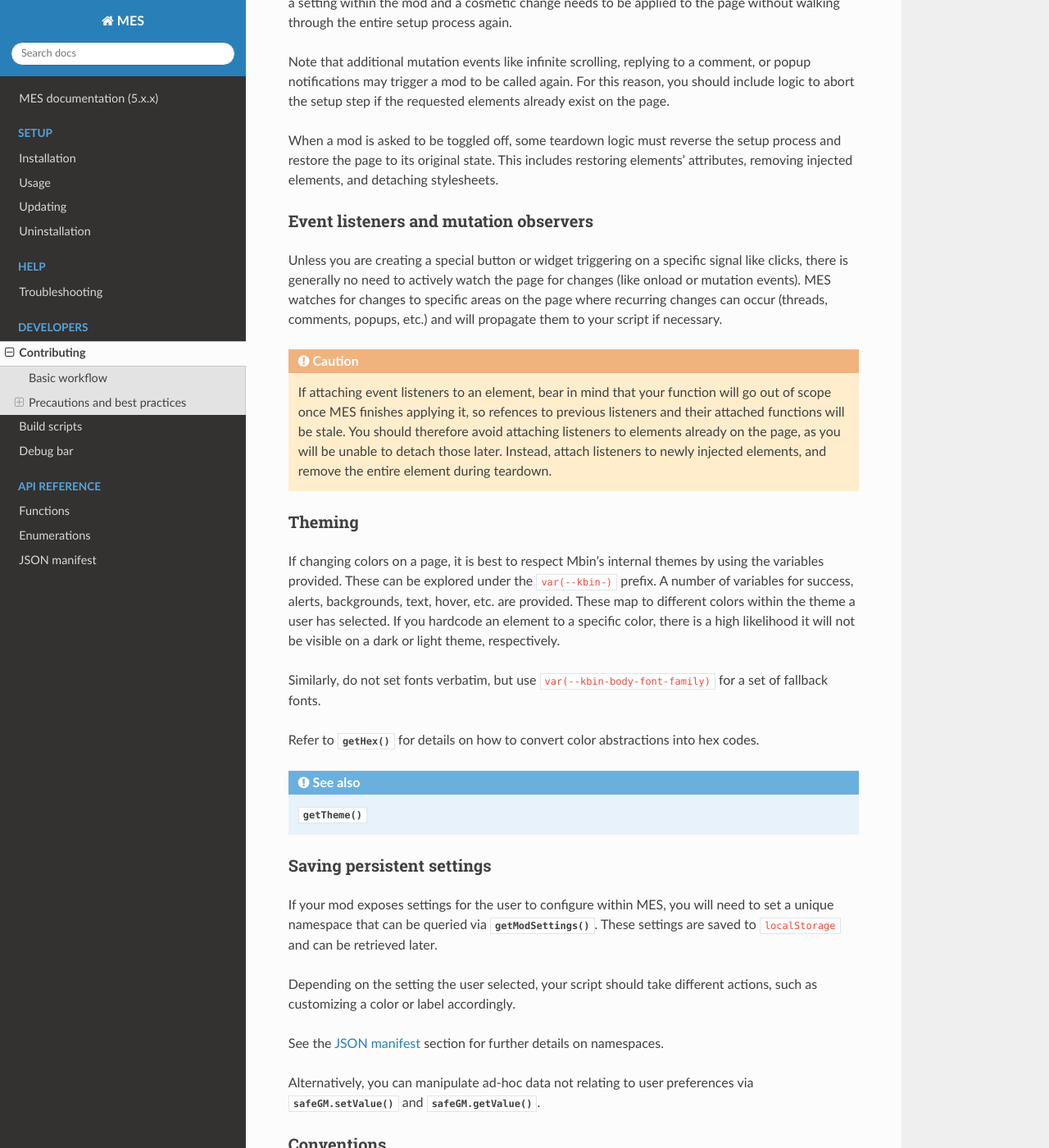
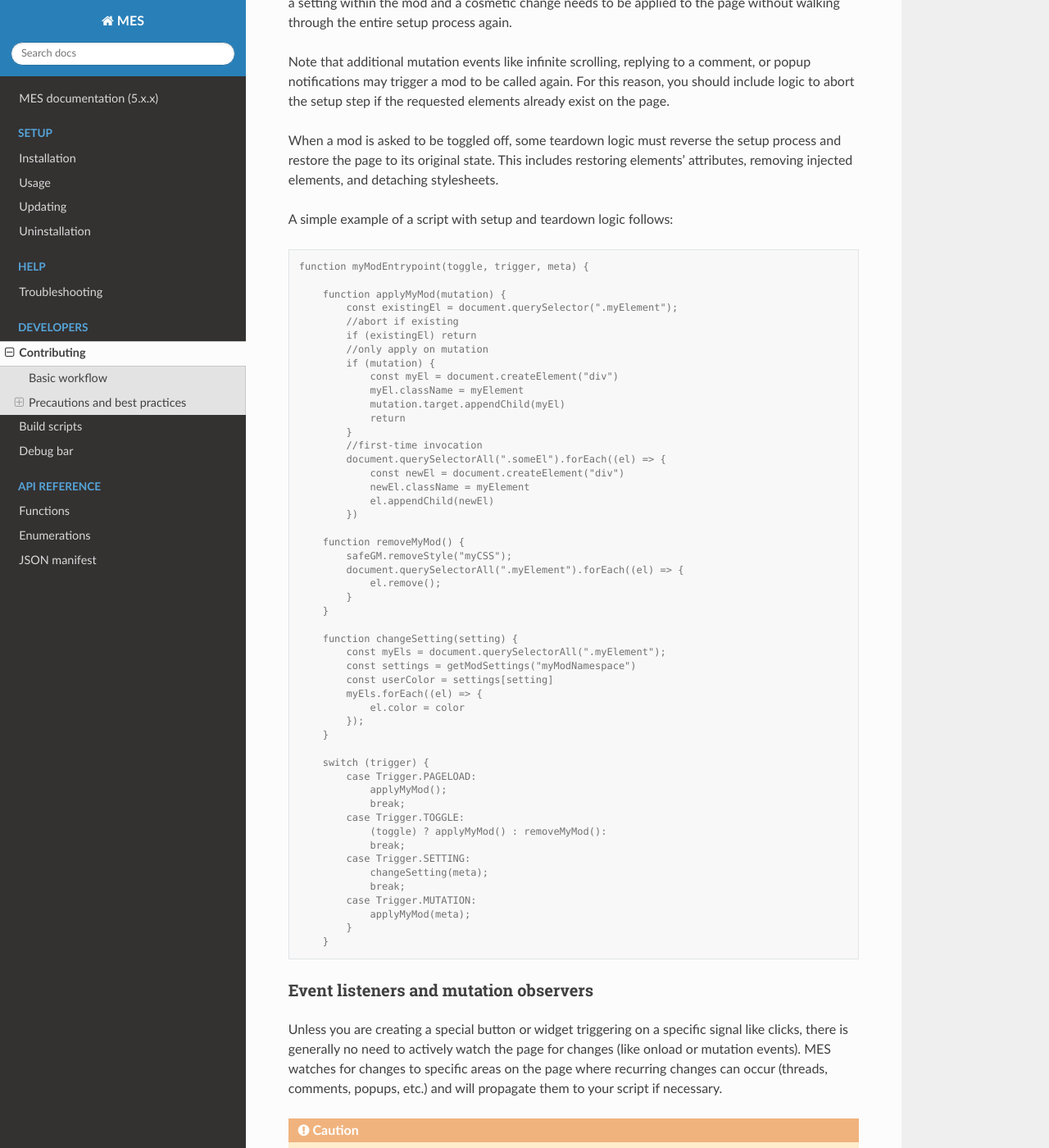
Before and after one commit to aclist/kbin-kes, a Sphinx documentation site: the page built from docs/source/contributing.rst, in a window 1280 px wide and 1400 px high, scrolled down 2326 px. Shown: the whole window at 82% size. Built offline with Sphinx 7.4.7 and the Read the Docs theme 3.1.0, drawn with Linux system fonts in a browser that asks for light colours.

Commit message:
chore: show example script with triggers

```diff
--- a/docs/source/contributing.rst
+++ b/docs/source/contributing.rst
@@ -86,6 +86,61 @@ trigger a mod to be called again. For this reason, you should include logic to a
 When a mod is asked to be toggled off, some teardown logic must reverse the setup process and restore the page to its original state.
 This includes restoring elements' attributes, removing injected elements, and detaching stylesheets.
 
+A simple example of a script with setup and teardown logic follows:
+
+.. code:: console
+
+   function myModEntrypoint(toggle, trigger, meta) {
+
+       function applyMyMod(mutation) {
+           const existingEl = document.querySelector(".myElement");
+           //abort if existing
+           if (existingEl) return
+           //only apply on mutation
+           if (mutation) {
+               const myEl = document.createElement("div")
+               myEl.className = myElement
+               mutation.target.appendChild(myEl)
+               return
+           }
+           //first-time invocation
+           document.querySelectorAll(".someEl").forEach((el) => {
+               const newEl = document.createElement("div")
+               newEl.className = myElement
+               el.appendChild(newEl)
+           })
+
+       function removeMyMod() {
+           safeGM.removeStyle("myCSS");
+           document.querySelectorAll(".myElement").forEach((el) => {
+               el.remove();
+           }
+       }
+
+       function changeSetting(setting) {
+           const myEls = document.querySelectorAll(".myElement");
+           const settings = getModSettings("myModNamespace")
+           const userColor = settings[setting]
+           myEls.forEach((el) => {
+               el.color = color
+           });
+       }
+
+       switch (trigger) {
+           case Trigger.PAGELOAD:
+               applyMyMod();
+               break;
+           case Trigger.TOGGLE:
+               (toggle) ? applyMyMod() : removeMyMod():
+               break;
+           case Trigger.SETTING:
+               changeSetting(meta);
+               break;
+           case Trigger.MUTATION:
+               applyMyMod(meta);
+           }
+       }
+
 Event listeners and mutation observers
 ^^^^^^^^^^^^^^^^^^^^^^^^^^^^^^^^^^^^^^^
 Unless you are creating a special button or widget triggering on a specific signal like clicks, there is generally no need to actively watch the page for changes (like onload or mutation events).
```
